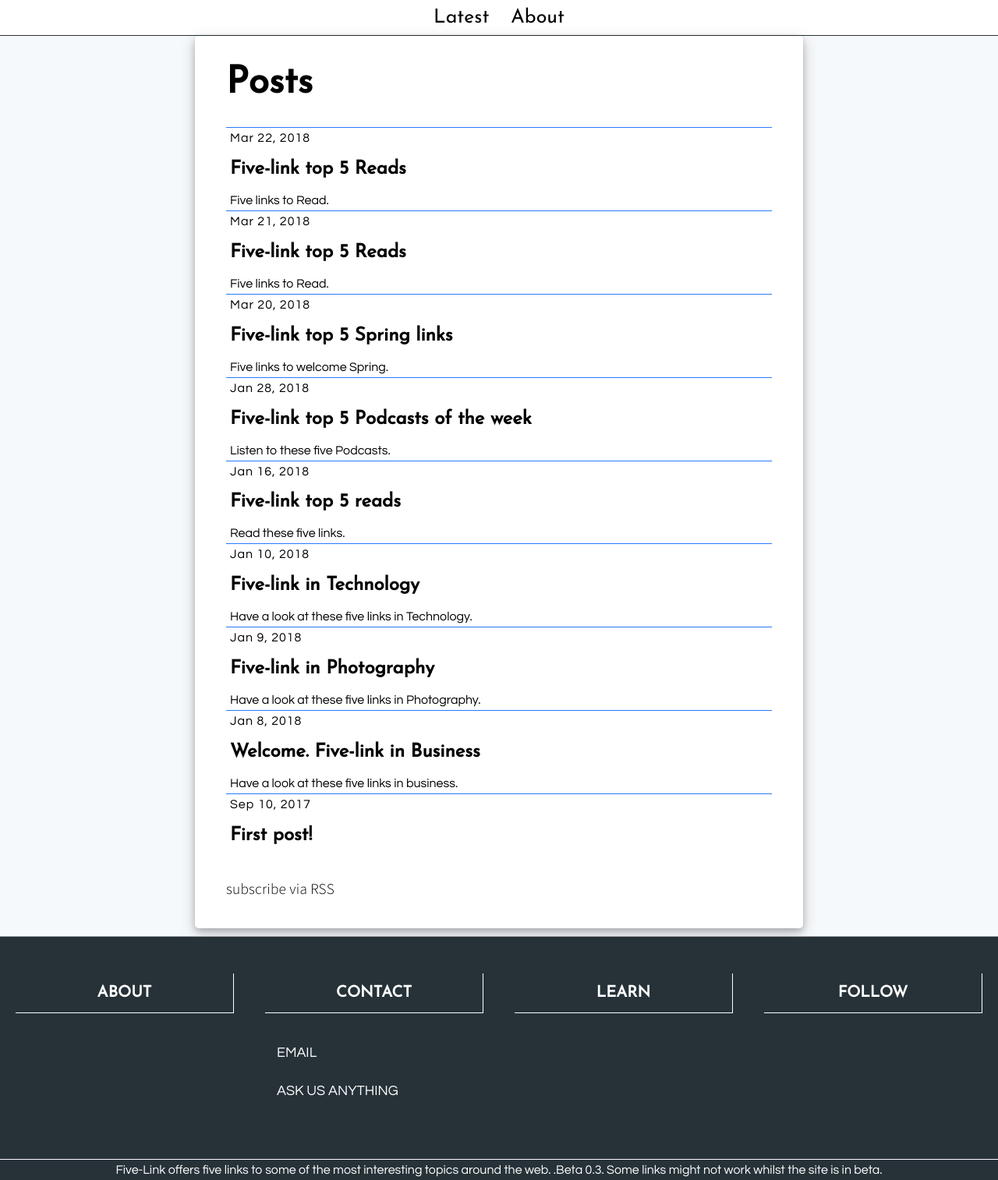
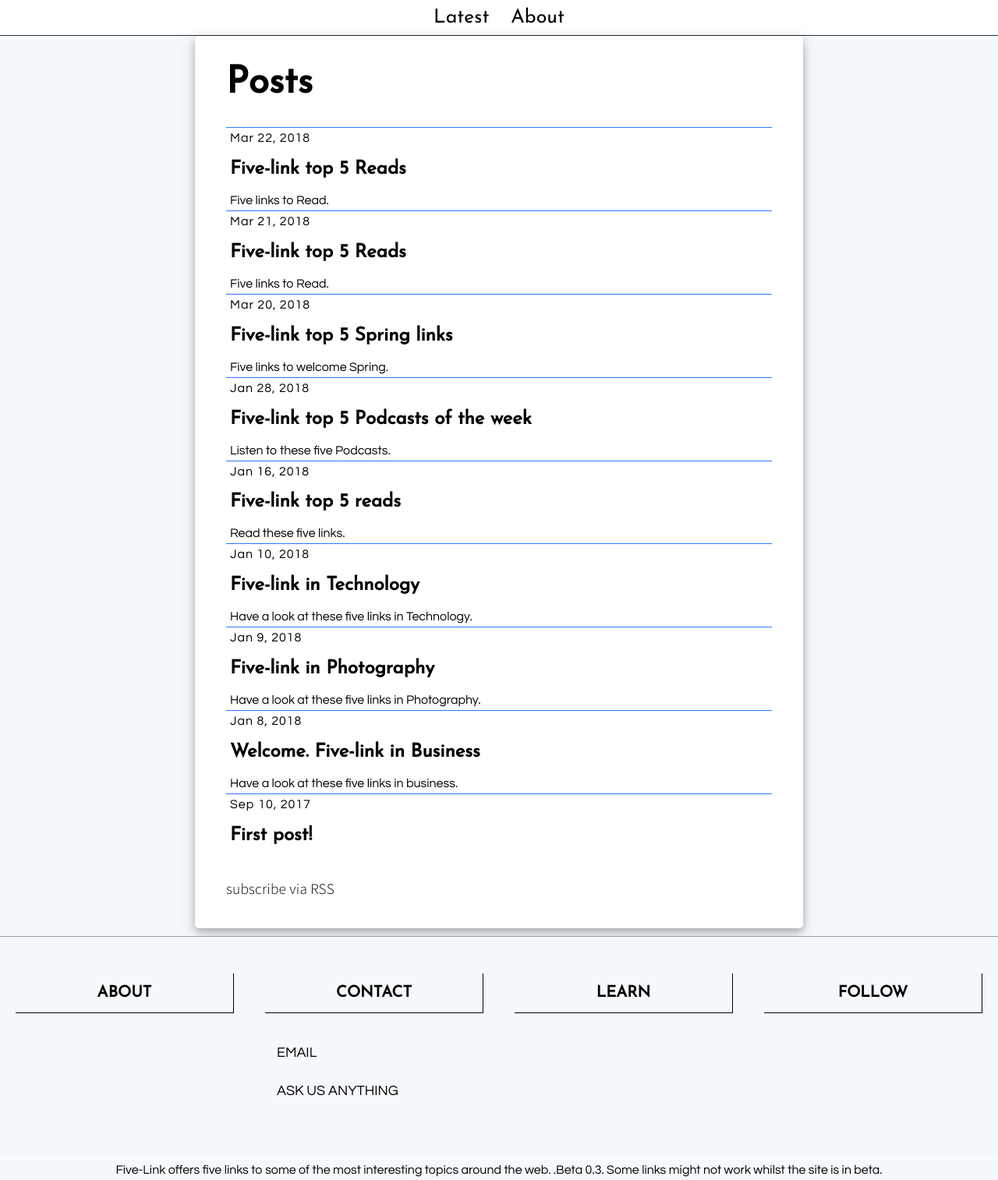
Before and after one commit to hub63501/my-links, a Jekyll site: the page built from index.md, in a window 1280 px wide. Shown: the whole page at 78% size. Built offline with Jekyll 4.4.1, drawn with Linux system fonts in a browser that asks for light colours.

Commit message:
changed footer colour

```diff
--- a/assets/CSS/CSS-U_flex.css
+++ b/assets/CSS/CSS-U_flex.css
@@ -668,8 +668,8 @@ footer
 
 
 footer{
-  background-color: #263238;
-  color: #ffffff;
+  background-color: #f6f9fc;
+  color: #000000;
   border-top: 1px solid #9E9E9E;
   padding: 0px;
   display: flex;
@@ -692,7 +692,7 @@ footer li{
 
 footer a{
   text-decoration: none;
-  color: #ffffff;
+  color: #000000;
   font-size: 18px;
 }
 footer a:hover{
@@ -704,12 +704,12 @@ footer h4{
   text-align: center;
   border: 1px solid inherit;
   border-radius: 0px;
-  color: #ffffff;
+  color: inherit;
   font-size: 20px;
   font-weight: 5px;
   padding: 15px;
-  border-bottom: 1px solid #ffffff;
-  border-right: 1px solid #ffffff;
+  border-bottom: 1px solid #000000;
+  border-right: 1px solid #000000;
 }
 
 footer h4:hover{
```
